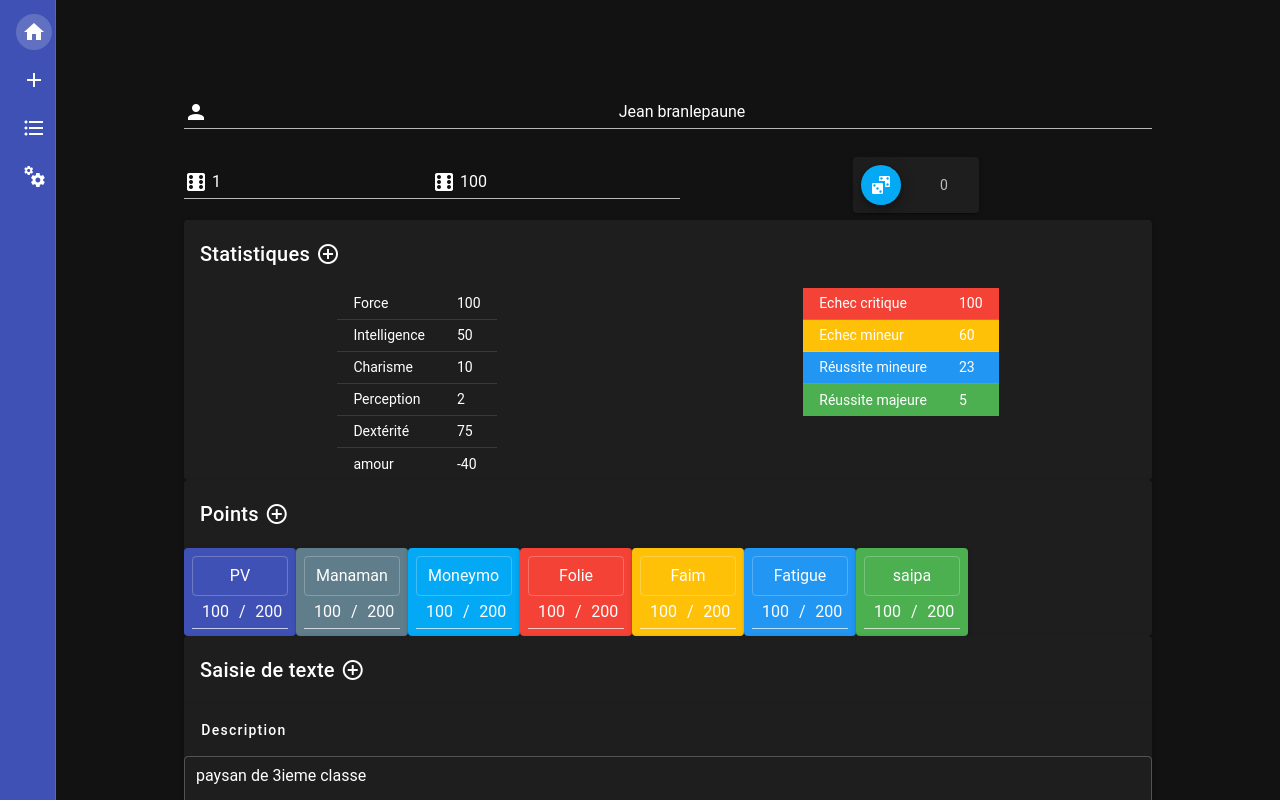
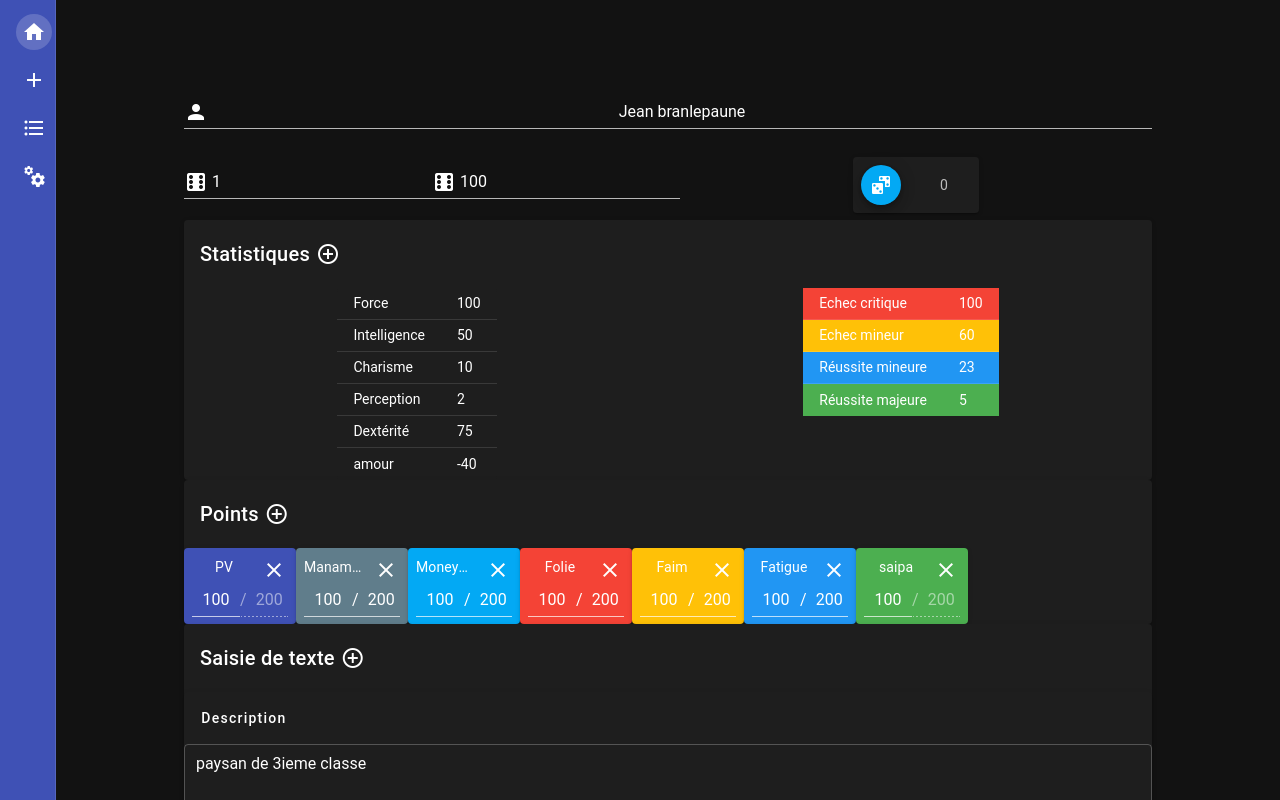
Before and after one commit to alexandreseris/diceRollerCoaster, a Vue app: page / in a window 1280 px wide. Shown: the top 800 px of the page. Built offline with nearby package versions, Linux system fonts and the light colour scheme; a small style sheet from the web is missing.

Commit message:
crud operations on poincounter

```diff
--- a/src/components/PointCounter.vue
+++ b/src/components/PointCounter.vue
@@ -1,38 +1,56 @@
 <template>
   <v-card
     :class="['centerElem', 'reworkedSpacing', 'pointCounterCardMain']"
-    :color="colorVal"
+    :color="this.colorVal"
     width="33%"
-    raised
   >
-    <v-card-subtitle>
-      <v-text-field
-        :value="this.name"
-        v-model="name"
-        placeholder="nom"
-        outlined
-        dense
-        single-line
-        readonly
-        hide-details="auto"
-      ></v-text-field>
-      <v-card-text :class="['flexRow']">
+    <v-row no-gutters>
+      <v-col cols="8">
+        <v-card-subtitle
+          :style="{ color: this.textColor }"
+          :class="['pointCounterName']"
+        >
+          {{ this.name }}
+        </v-card-subtitle>
+      </v-col>
+      <v-col>
+        <v-btn icon small class="float-right" @click="deleteElem(name)">
+          <v-icon>
+            mdi-close
+          </v-icon>
+        </v-btn>
+      </v-col>
+    </v-row>
+    <v-row no-gutters>
+      <v-col>
         <v-text-field
           :value="this.currentPoint"
           v-model="currentPoint"
           placeholder="actuel"
           hide-details="auto"
+          @change="
+            updateField({
+              name: name,
+              fieldname: 'currentPoint',
+              value: Number(currentPoint)
+            })
+          "
         ></v-text-field>
+      </v-col>
+      <v-col>
         <v-text-field
           prefix="/"
           :value="this.maxPoint"
           v-model="maxPoint"
           placeholder="max"
-          :readonly="!this.isEditable"
+          :disabled="!this.isEditable"
           hide-details="auto"
+          @change="
+            updateField({ name: name, fieldname: 'maxPoint', value: Number(maxPoint) })
+          "
         ></v-text-field>
-      </v-card-text>
-    </v-card-subtitle>
+      </v-col>
+    </v-row>
   </v-card>
 </template>
 
@@ -50,8 +68,17 @@ export default {
       name: this.namePoint,
       color: this.colorVal,
       currentPoint: this.currentPointVal,
-      maxPoint: this.maxPointVal
+      maxPoint: this.maxPointVal,
+      textColor: this.$vuetify.theme.isDark ? "#FFFFFF" : "#000000"
     };
+  },
+  methods: {
+    deleteElem: function(item) {
+      this.$emit("delete-item", { name: item });
+    },
+    updateField: function(fieldDescription) {
+      this.$emit("update-item", fieldDescription);
+    }
   }
 };
 </script>
@@ -70,4 +97,10 @@ export default {
 .pointCounterCardMain {
   max-width: 7em;
 }
+
+.pointCounterName {
+  text-overflow: ellipsis;
+  overflow: hidden;
+  white-space: nowrap;
+}
 </style>
--- a/src/views/Home.vue
+++ b/src/views/Home.vue
@@ -108,10 +108,12 @@
         <div id="pointCardContainer" :class="['flexRow', 'flexWrap']">
           <point-counter
             v-for="pointCounter in this.pointCounterList"
+            @delete-item="deletePointCard(pointCounter)"
+            @update-item="updatePointCard"
             :key="pointCounter.name"
             :name-point="pointCounter.name"
-            :current-point-val="pointCounter.current"
-            :max-point-val="pointCounter.max"
+            :current-point-val="pointCounter.currentPoint"
+            :max-point-val="pointCounter.maxPoint"
             :colorVal="pointCounter.color"
             :isEditable="pointCounter.isEditable"
           ></point-counter>
@@ -170,64 +172,64 @@ export default {
       pointsCounterAvailable: [
         {
           name: "PV",
-          current: 0,
-          max: 200,
+          currentPoint: 0,
+          maxPoint: 200,
           color: "primary",
           isEditable: true
         },
         {
           name: "Manamana",
-          current: 0,
-          max: 200,
+          currentPoint: 0,
+          maxPoint: 200,
           color: "secondary",
           isEditable: true
         },
         {
           name: "Moneymoney",
-          current: 0,
-          max: 200,
+          currentPoint: 0,
+          maxPoint: 200,
           color: "accent",
           isEditable: false
         },
         {
           name: "Folie",
-          current: 0,
-          max: 200,
+          currentPoint: 0,
+          maxPoint: 200,
           color: "error",
           isEditable: true
         },
         {
           name: "Faim",
-          current: 0,
-          max: 200,
+          currentPoint: 0,
+          maxPoint: 200,
           color: "warning",
           isEditable: false
         },
         {
           name: "Fatigue",
-          current: 0,
-          max: 200,
+          currentPoint: 0,
+          maxPoint: 200,
           color: "info",
           isEditable: true
         },
         {
           name: "saipa",
-          current: 0,
-          max: 200,
+          currentPoint: 0,
+          maxPoint: 200,
           color: "success",
           isEditable: true
         },
         {
           name: "COUCOU",
-          current: 0,
-          max: 200,
+          currentPoint: 0,
+          maxPoint: 200,
           color: "success",
           isEditable: true
         },
         {
           name: "wazaaa",
-          current: 0,
-          max: 200,
+          currentPoint: 0,
+          maxPoint: 200,
           color: "success",
           isEditable: true
         }
@@ -278,50 +280,50 @@ export default {
       pointCounterList: [
         {
           name: "PV",
-          current: 100,
-          max: 200,
+          currentPoint: 100,
+          maxPoint: 200,
           color: "primary",
           isEditable: false
         },
         {
           name: "Manamana",
-          current: 100,
-          max: 200,
+          currentPoint: 100,
+          maxPoint: 200,
           color: "secondary",
           isEditable: true
         },
         {
           name: "Moneymoney",
-          current: 100,
-          max: 200,
+          currentPoint: 100,
+          maxPoint: 200,
           color: "accent",
           isEditable: true
         },
         {
           name: "Folie",
-          current: 100,
-          max: 200,
+          currentPoint: 100,
+          maxPoint: 200,
           color: "error",
           isEditable: true
         },
         {
           name: "Faim",
-          current: 100,
-          max: 200,
+          currentPoint: 100,
+          maxPoint: 200,
           color: "warning",
           isEditable: true
         },
         {
           name: "Fatigue",
-          current: 100,
-          max: 200,
+          currentPoint: 100,
+          maxPoint: 200,
           color: "info",
           isEditable: true
         },
         {
           name: "saipa",
-          current: 100,
-          max: 200,
+          currentPoint: 100,
+          maxPoint: 200,
           color: "success",
           isEditable: false
         }
@@ -333,6 +335,9 @@ export default {
     };
   },
   methods: {
+    logger: function(obj) {
+      console.log(obj);
+    },
     newPointCard: function(eventProp) {
       const pointCounterModel = this.$root.$utilsFunctions.getItemByName(
         this.pointsCounterAvailable,
@@ -354,6 +359,19 @@ export default {
       );
       this.textAreaList.push(textAreaModel);
     },
+    deletePointCard: function(pointCardElem) {
+      this.pointCounterList.splice(
+        this.pointCounterList.indexOf(pointCardElem),
+        1
+      );
+    },
+    updatePointCard: function(event) {
+      const obj = this.$root.$utilsFunctions.getItemByName(
+        this.pointCounterList,
+        event.name
+      );
+      obj[event.fieldname] = event.value;
+    },
     roll: function() {
       this.rollRes.value = Math.round(Math.random() * 100);
     }
--- /dev/null
+++ b/vue.config.js
@@ -0,0 +1,5 @@
+module.exports = {
+  configureWebpack: {
+    devtool: "source-map"
+  }
+};
```
Also changed, not shown: notes.txt.
